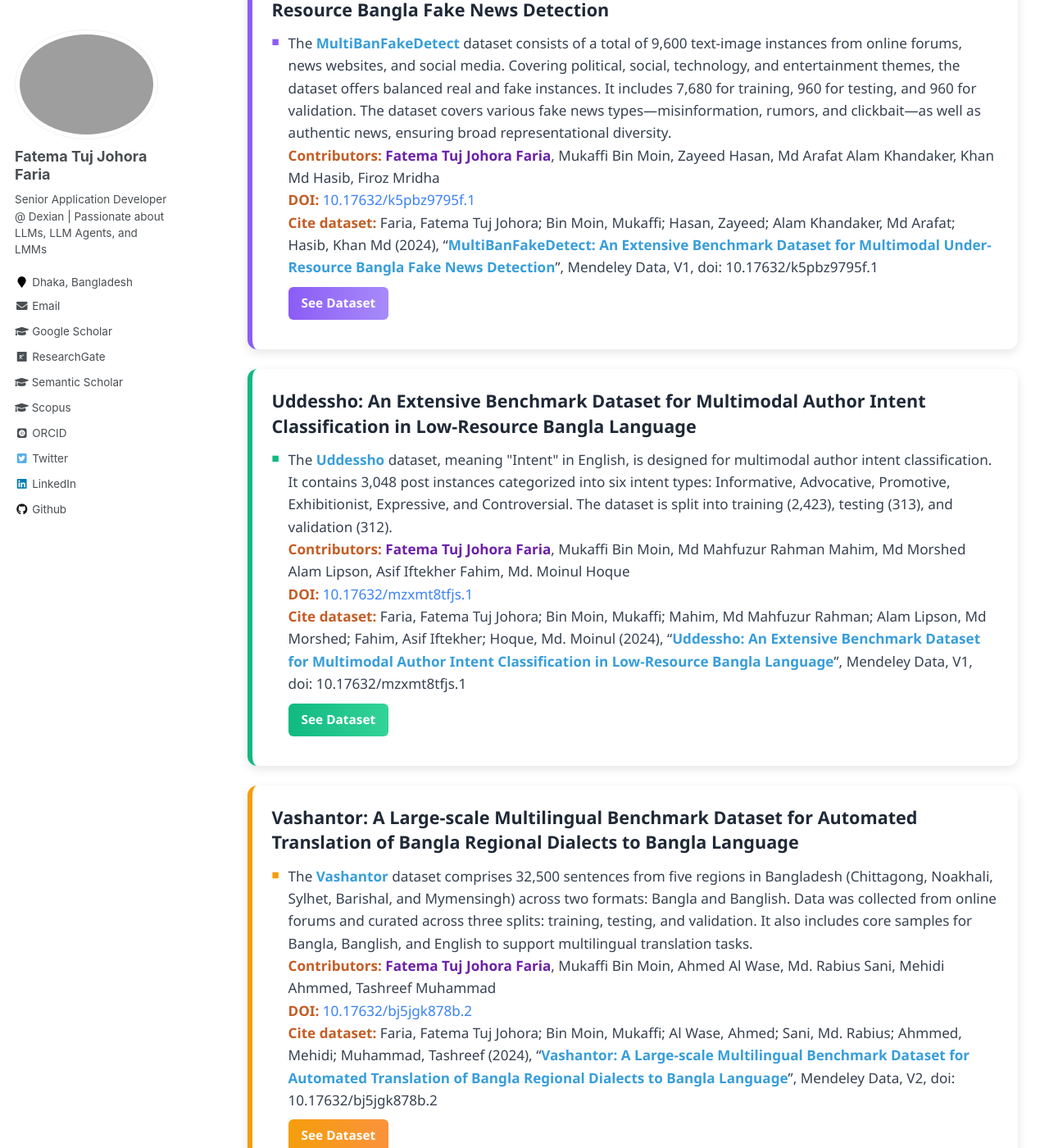
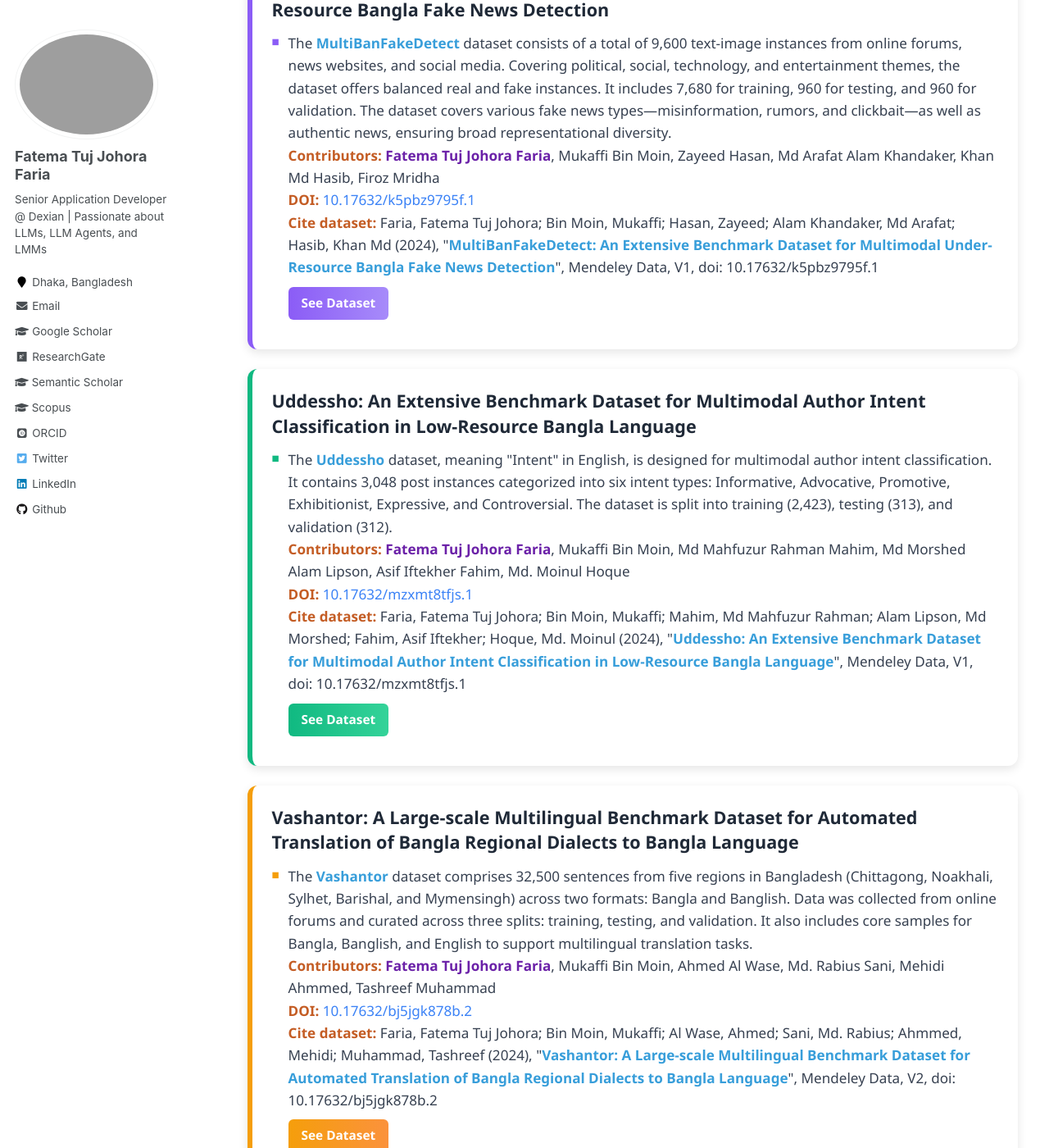
Before and after one commit to fatemafaria142/fatemafaria142.github.io, a Jekyll site: the page built from _pages/datasets.md, in a window 1280 px wide and 1400 px high, scrolled down 1280 px. Shown: the whole window at 82% size. Built offline with Jekyll 4.4.1, drawn with Linux system fonts in a browser that asks for light colours; some web fonts are replaced; some of the changed text lies outside the part shown.

Commit message:
Update datasets

```diff
--- a/_pages/datasets.md
+++ b/_pages/datasets.md
@@ -157,7 +157,7 @@ author_profile: true
         <li>The <b>Motamot</b> dataset (মতামত in Bengali, meaning "Opinion" in English) consists of 7,058 data points focused on political sentiment analysis in the Bengali language. Compiled from a range of online newspapers covering political events and conversations during Bangladeshi elections, it includes 4,132 positive and 2,926 negative sentiment-labeled instances. The data was sourced from reputable news outlets, ensuring a diverse and representative sample of political discourse in Bangladesh.<br>
         <span class="highlight-text">Contributors:</span> <span class="highlight-name">Fatema Tuj Johora Faria</span>, Mukaffi Bin Moin, Rabeya Islam Mumu, Md Mahabubul Alam Abir, Abrar Nawar Alfy, and Mohammad Shafiul Alam<br>
         <span class="highlight-text">DOI:</span> <a href="https://doi.org/10.17632/hdhnrrwdz2.1" class="doi-link">10.17632/hdhnrrwdz2.1</a><br>
-        <span class="highlight-text">Cite dataset:</span> Faria, Fatema Tuj Johora; Bin Moin, Mukaffi; Mumu, Rabeya Islam; Alam, Md Mahabubul; Alfy, Abrar Nawar; Alam, Mohammad Shafiul (2024), “<b>Motamot: A Dataset for Revealing the Supremacy of Large Language Models over Transformer Models in Bengali Political Sentiment Analysis</b>”, Mendeley Data, V1, doi: 10.17632/hdhnrrwdz2.1<br>
+        <span class="highlight-text">Cite dataset:</span> Faria, Fatema Tuj Johora; Bin Moin, Mukaffi; Mumu, Rabeya Islam; Alam, Md Mahabubul; Alfy, Abrar Nawar; Alam, Mohammad Shafiul (2024), "<b>Motamot: A Dataset for Revealing the Supremacy of Large Language Models over Transformer Models in Bengali Political Sentiment Analysis</b>", Mendeley Data, V1, doi: 10.17632/hdhnrrwdz2.1<br>
         <a href="https://data.mendeley.com/datasets/hdhnrrwdz2/1" class="dataset-link">See Dataset</a>
         </li>
       </ul>
@@ -171,7 +171,7 @@ author_profile: true
         <li>The <b>BanglaCalamityMMD</b> dataset is a comprehensive multimodal resource designed to address the significant gap in disaster identification within Bangla language text. Comprising a total of 7,903 instances spanning eight distinct categories: Landslides, Wildfire, Tropical Storm, Drought, Flood, Earthquake, Human Damage, and Non-Disaster—the dataset is meticulously divided into three subsets: 6,323 instances for training, 790 instances for testing, and 790 instances for validation.<br>
         <span class="highlight-text">Contributors:</span> <span class="highlight-name">Fatema Tuj Johora Faria</span>, Mukaffi Bin Moin, Busra Kamal Rafa, Swarnajit Saha, Md. Mahfuzur Rahman, Khan Md Hasib, Firoz Mridha<br>
         <span class="highlight-text">DOI:</span> <a href="https://doi.org/10.17632/7dggbjn5sd.1" class="doi-link">10.17632/7dggbjn5sd.1</a><br>
-        <span class="highlight-text">Cite dataset:</span> Faria, Fatema Tuj Johora; Bin Moin, Mukaffi; Rafa, Busra Kamal; Saha, Swarnajit; Rahman, Md. Mahfuzur; Hasib, Khan Md; Mridha, Firoz (2024), “<b>BanglaCalamityMMD: A Comprehensive Benchmark Dataset for Multimodal Disaster Identification in the Low-Resource Bangla Language</b>”, Mendeley Data, V1, doi: 10.17632/7dggbjn5sd.1<br>
+        <span class="highlight-text">Cite dataset:</span> Faria, Fatema Tuj Johora; Bin Moin, Mukaffi; Rafa, Busra Kamal; Saha, Swarnajit; Rahman, Md. Mahfuzur; Hasib, Khan Md; Mridha, Firoz (2024), "<b>BanglaCalamityMMD: A Comprehensive Benchmark Dataset for Multimodal Disaster Identification in the Low-Resource Bangla Language</b>", Mendeley Data, V1, doi: 10.17632/7dggbjn5sd.1<br>
         <a href="https://data.mendeley.com/datasets/7dggbjn5sd/1" class="dataset-link">See Dataset</a>
         </li>
       </ul>
@@ -185,7 +185,7 @@ author_profile: true
         <li>The <b>MultiBanFakeDetect</b> dataset consists of a total of 9,600 text-image instances from online forums, news websites, and social media. Covering political, social, technology, and entertainment themes, the dataset offers balanced real and fake instances. It includes 7,680 for training, 960 for testing, and 960 for validation. The dataset covers various fake news types—misinformation, rumors, and clickbait—as well as authentic news, ensuring broad representational diversity.<br>
         <span class="highlight-text">Contributors:</span> <span class="highlight-name">Fatema Tuj Johora Faria</span>, Mukaffi Bin Moin, Zayeed Hasan, Md Arafat Alam Khandaker, Khan Md Hasib, Firoz Mridha<br>
         <span class="highlight-text">DOI:</span> <a href="https://doi.org/10.17632/k5pbz9795f.1" class="doi-link">10.17632/k5pbz9795f.1</a><br>
-        <span class="highlight-text">Cite dataset:</span> Faria, Fatema Tuj Johora; Bin Moin, Mukaffi; Hasan, Zayeed; Alam Khandaker, Md Arafat; Hasib, Khan Md (2024), “<b>MultiBanFakeDetect: An Extensive Benchmark Dataset for Multimodal Under-Resource Bangla Fake News Detection</b>”, Mendeley Data, V1, doi: 10.17632/k5pbz9795f.1<br>
+        <span class="highlight-text">Cite dataset:</span> Faria, Fatema Tuj Johora; Bin Moin, Mukaffi; Hasan, Zayeed; Alam Khandaker, Md Arafat; Hasib, Khan Md (2024), "<b>MultiBanFakeDetect: An Extensive Benchmark Dataset for Multimodal Under-Resource Bangla Fake News Detection</b>", Mendeley Data, V1, doi: 10.17632/k5pbz9795f.1<br>
         <a href="https://data.mendeley.com/datasets/k5pbz9795f/1" class="dataset-link">See Dataset</a>
         </li>
       </ul>
@@ -199,7 +199,7 @@ author_profile: true
         <li>The <b>Uddessho</b> dataset, meaning "Intent" in English, is designed for multimodal author intent classification. It contains 3,048 post instances categorized into six intent types: Informative, Advocative, Promotive, Exhibitionist, Expressive, and Controversial. The dataset is split into training (2,423), testing (313), and validation (312).<br>
         <span class="highlight-text">Contributors:</span> <span class="highlight-name">Fatema Tuj Johora Faria</span>, Mukaffi Bin Moin, Md Mahfuzur Rahman Mahim, Md Morshed Alam Lipson, Asif Iftekher Fahim, Md. Moinul Hoque<br>
         <span class="highlight-text">DOI:</span> <a href="https://doi.org/10.17632/mzxmt8tfjs.1" class="doi-link">10.17632/mzxmt8tfjs.1</a><br>
-        <span class="highlight-text">Cite dataset:</span> Faria, Fatema Tuj Johora; Bin Moin, Mukaffi; Mahim, Md Mahfuzur Rahman; Alam Lipson, Md Morshed; Fahim, Asif Iftekher; Hoque, Md. Moinul (2024), “<b>Uddessho: An Extensive Benchmark Dataset for Multimodal Author Intent Classification in Low-Resource Bangla Language</b>”, Mendeley Data, V1, doi: 10.17632/mzxmt8tfjs.1<br>
+        <span class="highlight-text">Cite dataset:</span> Faria, Fatema Tuj Johora; Bin Moin, Mukaffi; Mahim, Md Mahfuzur Rahman; Alam Lipson, Md Morshed; Fahim, Asif Iftekher; Hoque, Md. Moinul (2024), "<b>Uddessho: An Extensive Benchmark Dataset for Multimodal Author Intent Classification in Low-Resource Bangla Language</b>", Mendeley Data, V1, doi: 10.17632/mzxmt8tfjs.1<br>
         <a href="https://data.mendeley.com/datasets/mzxmt8tfjs/1" class="dataset-link">See Dataset</a>
         </li>
       </ul>
@@ -213,7 +213,7 @@ author_profile: true
         <li>The <b>Vashantor</b> dataset comprises 32,500 sentences from five regions in Bangladesh (Chittagong, Noakhali, Sylhet, Barishal, and Mymensingh) across two formats: Bangla and Banglish. Data was collected from online forums and curated across three splits: training, testing, and validation. It also includes core samples for Bangla, Banglish, and English to support multilingual translation tasks.<br>
         <span class="highlight-text">Contributors:</span> <span class="highlight-name">Fatema Tuj Johora Faria</span>, Mukaffi Bin Moin, Ahmed Al Wase, Md. Rabius Sani, Mehidi Ahmmed, Tashreef Muhammad<br>
         <span class="highlight-text">DOI:</span> <a href="https://doi.org/10.17632/bj5jgk878b.2" class="doi-link">10.17632/bj5jgk878b.2</a><br>
-        <span class="highlight-text">Cite dataset:</span> Faria, Fatema Tuj Johora; Bin Moin, Mukaffi; Al Wase, Ahmed; Sani, Md. Rabius; Ahmmed, Mehidi; Muhammad, Tashreef (2024), “<b>Vashantor: A Large-scale Multilingual Benchmark Dataset for Automated Translation of Bangla Regional Dialects to Bangla Language</b>”, Mendeley Data, V2, doi: 10.17632/bj5jgk878b.2<br>
+        <span class="highlight-text">Cite dataset:</span> Faria, Fatema Tuj Johora; Bin Moin, Mukaffi; Al Wase, Ahmed; Sani, Md. Rabius; Ahmmed, Mehidi; Muhammad, Tashreef (2024), "<b>Vashantor: A Large-scale Multilingual Benchmark Dataset for Automated Translation of Bangla Regional Dialects to Bangla Language</b>", Mendeley Data, V2, doi: 10.17632/bj5jgk878b.2<br>
         <a href="https://data.mendeley.com/datasets/bj5jgk878b/2" class="dataset-link">See Dataset</a>
         </li>
       </ul>
```
